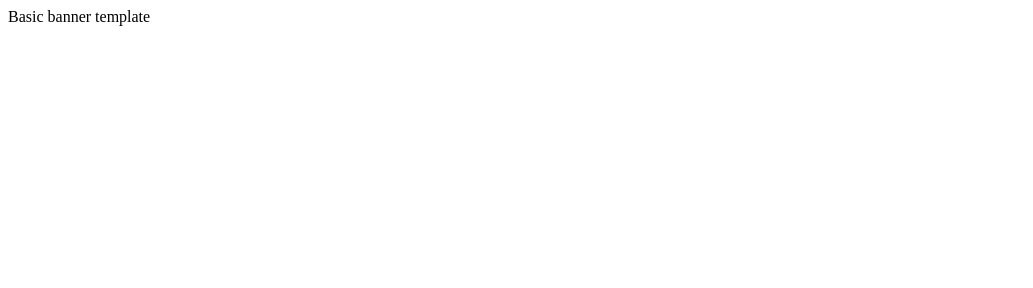
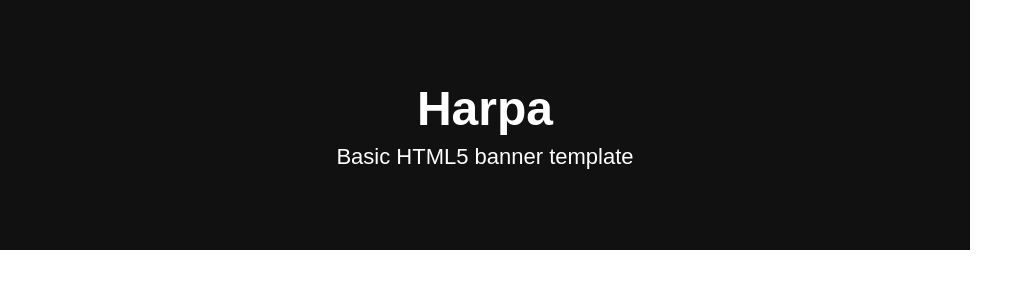
Before and after one commit to Harpavefur/web-banners, a plain HTML site: page templates/basic-banner/index.html in a window 1280 px wide. Shown: the whole page, without its empty margins (0-1033 px from the left). Drawn offline with Linux system fonts and the light colour scheme.

Commit message:
Update index.html

```diff
--- a/templates/basic-banner/index.html
+++ b/templates/basic-banner/index.html
@@ -2,10 +2,152 @@
 <html lang="is">
 <head>
   <meta charset="UTF-8">
+  <meta name="viewport" content="width=device-width, initial-scale=1.0">
+
   <title>Basic banner template</title>
+
+  <style>
+    * {
+      box-sizing: border-box;
+    }
+
+    html,
+    body {
+      margin: 0;
+      padding: 0;
+      width: 100%;
+      height: 100%;
+      overflow: hidden;
+      background: transparent;
+    }
+
+    body {
+      display: flex;
+      align-items: flex-start;
+      justify-content: flex-start;
+    }
+
+    .banner-shell {
+      width: 970px;
+      height: 250px;
+      transform-origin: top left;
+    }
+
+    .banner {
+      position: relative;
+      width: 970px;
+      height: 250px;
+      overflow: hidden;
+      cursor: pointer;
+      background: #111;
+    }
+
+    .background {
+      position: absolute;
+      inset: 0;
+      width: 100%;
+      height: 100%;
+      object-fit: cover;
+    }
+
+    .content {
+      position: absolute;
+      inset: 0;
+      display: flex;
+      align-items: center;
+      justify-content: center;
+      color: white;
+      font-family: Arial, sans-serif;
+      text-align: center;
+    }
+
+    .content-inner {
+      opacity: 0;
+      transform: translateY(20px);
+      animation: intro 0.8s ease forwards;
+      animation-delay: 0.25s;
+    }
+
+    h1 {
+      margin: 0;
+      font-size: 48px;
+    }
+
+    p {
+      margin: 8px 0 0;
+      font-size: 22px;
+    }
+
+    @keyframes intro {
+      to {
+        opacity: 1;
+        transform: translateY(0);
+      }
+    }
+  </style>
 </head>
 
 <body>
-  Basic banner template
+
+  <div class="banner-shell" id="bannerShell">
+
+    <div class="banner" id="banner">
+
+      <!--
+      Þegar við erum komin með alvöru asset:
+      <img
+        src="assets/background.webp"
+        class="background"
+        alt=""
+      >
+      -->
+
+      <div class="content">
+        <div class="content-inner">
+          <h1>Harpa</h1>
+          <p>Basic HTML5 banner template</p>
+        </div>
+      </div>
+
+    </div>
+
+  </div>
+
+  <script>
+    const BASE_WIDTH = 970;
+    const BASE_HEIGHT = 250;
+
+    const bannerShell = document.getElementById("bannerShell");
+    const banner = document.getElementById("banner");
+
+    function resizeBanner() {
+      const availableWidth = window.innerWidth;
+
+      const scale = Math.min(
+        availableWidth / BASE_WIDTH,
+        1
+      );
+
+      bannerShell.style.transform = `scale(${scale})`;
+      bannerShell.style.width = `${BASE_WIDTH}px`;
+      bannerShell.style.height = `${BASE_HEIGHT}px`;
+
+      document.body.style.width = `${BASE_WIDTH * scale}px`;
+      document.body.style.height = `${BASE_HEIGHT * scale}px`;
+    }
+
+    resizeBanner();
+
+    window.addEventListener("resize", resizeBanner);
+
+    banner.addEventListener("click", function () {
+      window.open(
+        "https://www.harpa.is/",
+        "_blank",
+        "noopener,noreferrer"
+      );
+    });
+  </script>
+
 </body>
 </html>
```
